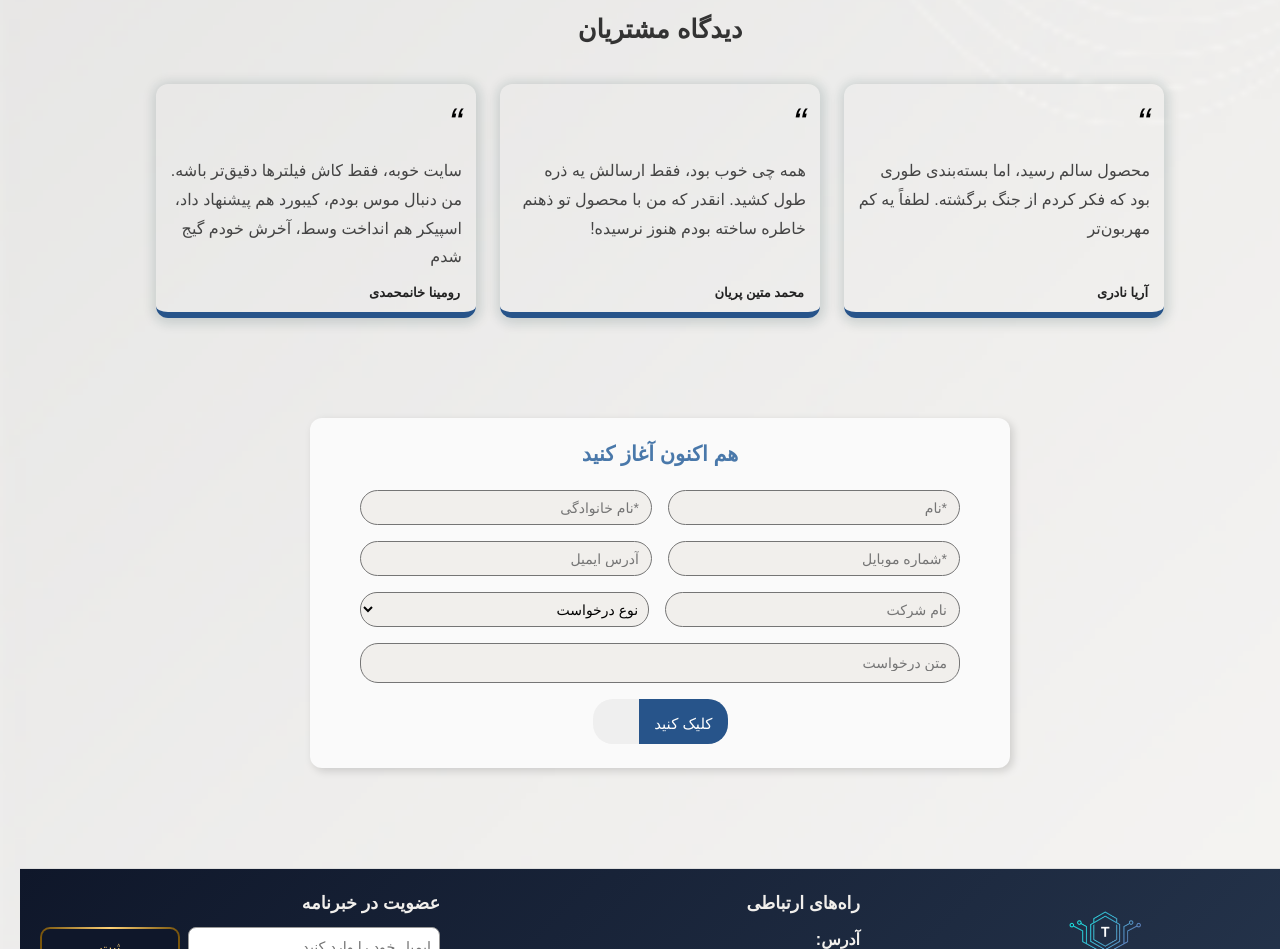
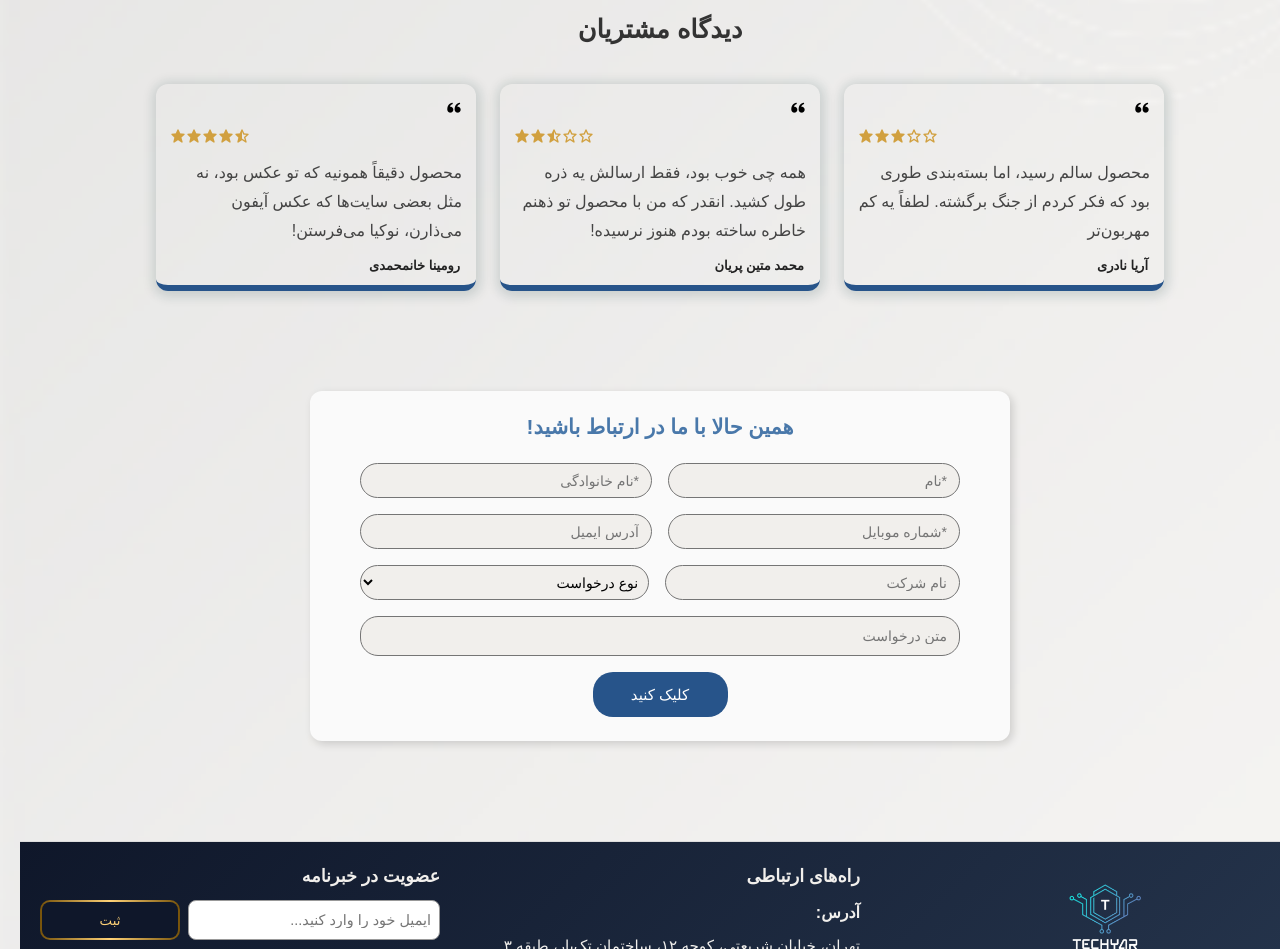
Before and after one commit to romina-kh/NetEng-Project, a React (Vite) app in the folder frontend/net-eng/: page / in a window 1280 px wide. Shown: the part 2920-3869 px from the top of the page. Built offline with nearby package versions, Linux system fonts and the light colour scheme; a small style sheet from the web is missing.

Commit message:
feat + style: adding stars to comment + error for empty field

```diff
--- a/frontend/net-eng/index.html
+++ b/frontend/net-eng/index.html
@@ -6,6 +6,8 @@
     <meta charset="UTF-8" />
     <meta name="viewport" content="width=device-width, initial-scale=1.0" />
     <title>net-eng</title>
+    <link rel="stylesheet"
+    href="https://cdn.jsdelivr.net/npm/boxicons@latest/css/boxicons.min.css">
   </head>
   <body>
     <div id="root"></div>
--- a/frontend/net-eng/package.json
+++ b/frontend/net-eng/package.json
@@ -10,11 +10,13 @@
     "preview": "vite preview"
   },
   "dependencies": {
+    "formik": "^2.4.9",
     "react": "^19.2.0",
     "react-dom": "^19.2.0",
     "react-router-dom": "^7.11.0",
     "react-slick": "^0.31.0",
-    "slick-carousel": "^1.8.1"
+    "slick-carousel": "^1.8.1",
+    "yup": "^1.7.1"
   },
   "devDependencies": {
     "@eslint/js": "^9.39.1",
--- a/frontend/net-eng/src/components/homePage/Collaborate.jsx
+++ b/frontend/net-eng/src/components/homePage/Collaborate.jsx
@@ -1,46 +1,119 @@
-import React from "react";
-import "../../styles/homePage/Collaborate.css"
+import React, { useState } from "react";
+import "../../styles/homePage/Collaborate.css";
 
-function Collaborate(){
+function Collaborate() {
+  const [values, setValues] = useState({
+    firstName: "",
+    lastName: "",
+    phone: "",
+  });
 
-    return(
+  const [errors, setErrors] = useState({});
+  const [submitted, setSubmitted] = useState(false);
 
+  const handleChange = (e) => {
+    setValues({ ...values, [e.target.name]: e.target.value });
+  };
+
+  const handleSubmit = () => {
+    const newErrors = {};
+
+    if (!values.firstName.trim()) newErrors.firstName = "وارد کردن نام الزامی است !";
+    if (!values.lastName.trim()) newErrors.lastName = "وارد کردن نام خانوادگی الزامی است !";
+    if (!values.phone.trim()) newErrors.phone = "وارد کردن شماره تلفن الزامی است !";
+
+    setErrors(newErrors);
+
+    if (Object.keys(newErrors).length === 0) {
+      setSubmitted(true);
+    }
+  };
+
+  return (
     <div className="wrapper">
-            <h3>هم اکنون آغاز کنید</h3>
+      <h3>همین حالا با ما در ارتباط باشید!</h3>
+
       <div className="colab-container">
         <div className="inner-container">
+
         <div className="form-collaborate">
-                        <input placeholder="*نام" type="text" />
-                        <input placeholder="*نام خانوادگی" type="text" />
+
+            <div className="field">
+                <input
+                placeholder="*نام"
+                type="text"
+                name="firstName"
+                value={values.firstName}
+                onChange={handleChange}
+                />
+                {errors.firstName && (
+                <p className="error-text">{errors.firstName}</p>
+                )}
             </div>
+
+            <div className="field">
+                <input
+                placeholder="*نام خانوادگی"
+                type="text"
+                name="lastName"
+                value={values.lastName}
+                onChange={handleChange}
+                />
+                {errors.lastName && (
+                <p className="error-text">{errors.lastName}</p>
+                )}
+            </div>
+
+        </div>
+
         <div className="form-collaborate">
-                        <input placeholder="*شماره موبایل" type="text" />
+
+            <div className="field">
+                <input
+                placeholder="*شماره موبایل"
+                type="text"
+                name="phone"
+                value={values.phone}
+                onChange={handleChange}
+                />
+                {errors.phone && (
+                <p className="error-text">{errors.phone}</p>
+                )}
+            </div>
+            <div className="field">
                 <input placeholder="آدرس ایمیل" type="text" />
             </div>
+
+        </div>
+
+
           <div className="form-collaborate">
             <input placeholder="نام شرکت" type="text" />
-                        <select className="select-collaborate" name="" id="">
+            <select className="select-collaborate">
               <option value="">نوع درخواست</option>
-                            <option value="">پشتیبانی</option>
-                            <option value="">همکاری</option>
-                            <option value="">فروش</option>
+              <option>پشتیبانی</option>
+              <option>همکاری</option>
+              <option>فروش</option>
             </select>
           </div>
+
           <div className="form-collaborate">
             <input id="text-box" placeholder="متن درخواست" type="text" />
           </div>
-                    <button className="button-collaborate">
+
+          <button
+            className={`button-collaborate ${submitted ? "submitted" : ""}`}
+            onClick={handleSubmit}
+          >
             <div className="button-collaborate-div">
               <span className="button-collaborate-div-span">
-                                <p className="button-collaborate-p">کلیک کنید</p>
-                            </span>
-                        </div>
-                        <div className="button-collaborate-div">
-                            <span className="button-collaborate-div-span">
-                                <p className="button-collaborate-p"> ثبت </p>
+                <p className="button-collaborate-p">
+                  {submitted ? "ثبت شد ✔" : "کلیک کنید"}
+                </p>
               </span>
             </div>
           </button>
+
         </div>
       </div>
     </div>
--- a/frontend/net-eng/src/components/homePage/Comments.jsx
+++ b/frontend/net-eng/src/components/homePage/Comments.jsx
@@ -9,7 +9,14 @@ function Comments(){
             <div className="comment-container">
                 <div className="comment-box">
                     <div className="comment">
-                        <i className="quote"></i>
+                         <i className='bx bxs-quote-alt-left'></i>
+                            <div className="stars">
+                                <i class='bx bxs-star'></i>
+                                <i class='bx bxs-star'></i>
+                                <i class='bx bxs-star'></i>
+                                <i class='bx bx-star'></i>
+                                <i class='bx bx-star'></i>
+                            </div>
                         <p>محصول سالم رسید، اما بسته‌بندی طوری بود که فکر کردم از جنگ برگشته. لطفاً یه کم مهربون‌تر
                         </p>
                         <h4>آریا نادری</h4>
@@ -17,7 +24,14 @@ function Comments(){
                 </div>
                 <div className="comment-box">
                     <div className="comment">
-                        <i className="quote"></i>
+                         <i className='bx bxs-quote-alt-left'></i>
+                            <div className="stars">
+                                <i class='bx bxs-star'></i>
+                                <i class='bx bxs-star'></i>
+                                <i class='bx bxs-star-half'></i>
+                                <i class='bx bx-star'></i>
+                                <i class='bx bx-star'></i>
+                            </div>
                         <p> همه چی خوب بود، فقط ارسالش یه ذره طول کشید. انقدر که من با محصول تو ذهنم خاطره ساخته بودم هنوز نرسیده!
                         </p>
                         <h4>محمد متین پریان</h4>
@@ -25,8 +39,15 @@ function Comments(){
                 </div>
                 <div className="comment-box">
                     <div className="comment">
-                        <i className="quote"></i>
-                        <p>سایت خوبه، فقط کاش فیلترها دقیق‌تر باشه. من دنبال موس بودم، کیبورد هم پیشنهاد داد، اسپیکر هم انداخت وسط، آخرش خودم گیج شدم
+                            <i className='bx bxs-quote-alt-left'></i>
+                            <div className="stars">
+                                <i class='bx bxs-star'></i>
+                                <i class='bx bxs-star'></i>
+                                <i class='bx bxs-star'></i>
+                                <i class='bx bxs-star'></i>
+                                <i class='bx bxs-star-half'></i>
+                            </div>
+                        <p>محصول دقیقاً همونیه که تو عکس بود، نه مثل بعضی سایت‌ها که عکس آیفون می‌ذارن، نوکیا می‌فرستن!
                         </p>
                         <h4>رومینا خانمحمدی</h4>
                     </div>
--- a/frontend/net-eng/src/components/homePage/TeamSection.jsx
+++ b/frontend/net-eng/src/components/homePage/TeamSection.jsx
@@ -22,7 +22,7 @@ const TeamSection = () => {
     },
     {
         image: rominapic,
-        name: "Romina KhanMohammadi",
+        name: "Romina Khanmohammadi",
         role: "Developer",
         links: [
             { url: "https://github.com/romina-kh", icon: <FaGithub /> },
--- a/frontend/net-eng/src/styles/homePage/Collaborate.css
+++ b/frontend/net-eng/src/styles/homePage/Collaborate.css
@@ -1,9 +1,9 @@
-.wrapper{
+.wrapper {
   width: 90%;
   max-width: 700px;
   margin: 20px auto 100px;
   padding: 24px 16px;
-    background-color: #FAFAFA;
+  background-color: #fafafa;
   box-shadow: 3px 3px 8px rgba(0,0,0,0.15);
   border-radius: 12px;
   text-align: center;
@@ -13,19 +13,19 @@
   direction: rtl;
 }
 
-.wrapper h3{
-    color:#4978aa;
+.wrapper h3 {
+  color: #4978aa;
   font-size: 1.3rem;
   margin: 0;
 }
 
-.colab-container{
+.colab-container {
   width: 100%;
   display: flex;
   justify-content: center;
 }
 
-.inner-container{
+.inner-container {
   width: 100%;
   max-width: 600px;
   display: flex;
@@ -33,16 +33,17 @@
   gap: 16px;
 }
 
-.form-collaborate{
+.form-collaborate {
   display: flex;
   gap: 16px;
   width: 100%;
 }
 
-.colab-container input {
+.colab-container input,
+.select-collaborate {
   width: 90%;
   height: 35px;
-    background-color: #F1EFEC;
+  background-color: #f1efec;
   color: #000;
   text-align: right;
   font-size: 14px;
@@ -50,49 +51,38 @@
   border-radius: 18px;
   border: 1px solid #757575;
   font-family: inherit;
-    box-sizing: border-box;
+
 }
 
-#text-box{
+.colab-container input:focus{
+  border-color: #12435d;
+  box-shadow: 0 0 0 0.2rem rgba(39, 84, 138, 0.115);
+
+}
+
+#text-box {
   width: 100%;
   min-height: 40px;
-    resize: none;
 }
+
 
 #text-box:focus{
   border-color: #12435d;
   box-shadow: 0 0 0 0.2rem rgba(39, 84, 138, 0.115);
 }
 
-input::placeholder,
-textarea::placeholder{
+
+input::placeholder {
   color: #757575;
 }
 
-@media (max-width: 768px){
 
-    .wrapper{
-        padding: 20px 14px;
+input:active {
+  transform: scale(1.05);
 }
 
-    .wrapper h3{
-        font-size: 1.1rem;
-    }
-
-    .form-collaborate{
-        flex-direction: column;
-    }
-}
-
-.select-collaborate{
-    width: 90%;
-    height: 35px;
-    background-color: #F1EFEC;
-    text-align: right;
-    font-size: 14px;
+.select-collaborate {
   padding: 4px 6px;
-    border-radius: 17px;
-    border: 1px solid #757575;
 }
 
 
@@ -100,52 +90,66 @@ textarea::placeholder{
 .button-collaborate {
   margin: auto;
   border-radius: 20px;
-    outline: 0;
   border: 0;
-    display: flex;
-    flex-direction: column;
   width: 80%;
   max-width: 135px;
   height: 45px;
-    overflow: hidden;
   cursor: pointer;
-
-}
-
-
-.button-collaborate,
-.button-collaborate-div {
-    transition: 0.6s cubic-bezier(.16,1,.3,1);
-}
-
-.button-collaborate-div-span {
+  background: #27548A;
   display: flex;
   align-items: center;
   justify-content: center;
-    height: 50px;
-    padding: 0.75em 1.125em;
+  transition: 0.3s;
 }
 
-.button-collaborate-div:nth-child(1) {
-    background-color: #27548A;
+.button-collaborate:disabled {
+  opacity: 0.6;
+  cursor: not-allowed;
 }
 
-.button-collaborate-div:nth-child(2) {
-    background-color: #d8a148;
-}
-
-
-.button-collaborate:hover div {
-    transform: translateY(-50px);
+.button-collaborate:disabled:hover {
+  transform: none;
 }
 
 .button-collaborate-p {
   font-size: 15px;
   color: #ffffff;
-    text-align: center;
-
+  margin: 0;
 }
 
-.button-collaborate:active {
-    transform: scale(0.95);
+
+
+@media (max-width: 768px) {
+  .form-collaborate {
+    flex-direction: column;
   }
+}
+
+
+.field {
+  width: 100%;
+  display: flex;
+  flex-direction: column;
+}
+
+.field input {
+  width: 100%;
+}
+
+
+.error-text {
+  color: #d32f2f;
+  font-size: 12px;
+  margin-top: 4px;
+  text-align: right;
+}
+
+.button-collaborate.submitted {
+  background: linear-gradient(135deg, #ffd277, #dda853);
+}
+
+
+/*
+.form-collaborate > * {
+  outline: 1px solid red;
+}  */
--- a/frontend/net-eng/src/styles/homePage/Comment.css
+++ b/frontend/net-eng/src/styles/homePage/Comment.css
@@ -69,3 +69,9 @@
     font-size: 40px;
     font-family:'Franklin Gothic Medium';
 }
+
+.stars{
+    color: #d1a03f;
+    text-align: left;
+    direction: ltr;
+}
```
Also changed, not shown: frontend/net-eng/src/assets/profPic/romina.jpg, 1 other file (tests, documents, lock files or other folders). Lines whose indentation alone changed are shown as unchanged.
